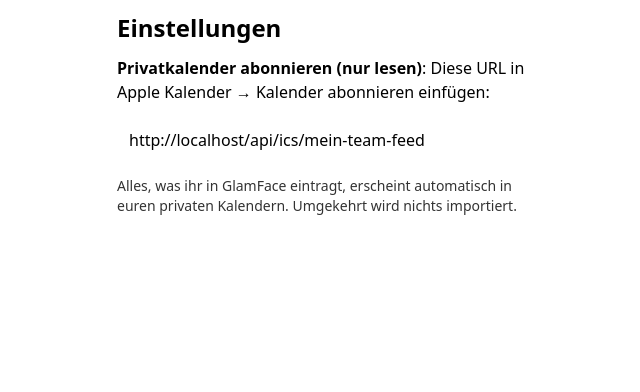
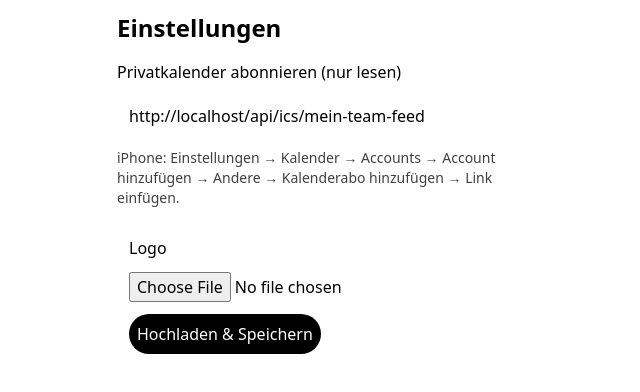
Before and after one commit to Loredana-diciaula/glamface-calendar, a Next.js app in the folder GlamFace-Calendar-Starter/: page /settings in a window 1280 px wide. Shown: the top 392 px of the page, without its empty margins (311-951 px from the left). Built offline with nearby package versions, Linux system fonts and the light colour scheme; no server answers; the database is empty.

Commit message:
Update page.tsx

```diff
--- a/GlamFace-Calendar-Starter/app/(dashboard)/settings/page.tsx
+++ b/GlamFace-Calendar-Starter/app/(dashboard)/settings/page.tsx
@@ -1,19 +1,30 @@
 'use client'
 import { useEffect, useState } from 'react'
-import { supabase } from '@/lib/supabaseClient'
+import dynamic from 'next/dynamic'
+
+const LogoUpload = dynamic(()=>import('@/components/LogoUpload'), { ssr:false })
 
 export default function Settings(){
   const [feed,setFeed]=useState('')
-  useEffect(()=>{ (async()=>{
-    const slug = 'mein-team-feed' // TODO: aus DB laden
+
+  useEffect(()=>{
+    const slug = 'mein-team-feed'
     setFeed(`${location.origin}/api/ics/${slug}`)
-  })() },[])
+  },[])
+
   return (
-    <main className="space-y-3">
+    <main className="space-y-4">
       <h1 className="text-2xl font-semibold">Einstellungen</h1>
-      <p><b>Privatkalender abonnieren (nur lesen)</b>: Diese URL in Apple Kalender → Kalender abonnieren einfügen:</p>
-      <div className="p-3 rounded-2xl bg-white break-all text-black">{feed}</div>
-      <p className="opacity-80 text-sm">Alles, was ihr in GlamFace eintragt, erscheint automatisch in euren privaten Kalendern. Umgekehrt wird nichts importiert.</p>
+
+      <section className="space-y-2">
+        <div className="font-medium">Privatkalender abonnieren (nur lesen)</div>
+        <div className="p-3 rounded-2xl bg-white break-all text-black">{feed}</div>
+        <div className="text-sm opacity-75">
+          iPhone: Einstellungen → Kalender → Accounts → Account hinzufügen → Andere → Kalenderabo hinzufügen → Link einfügen.
+        </div>
+      </section>
+
+      <LogoUpload />
     </main>
   )
 }
```
